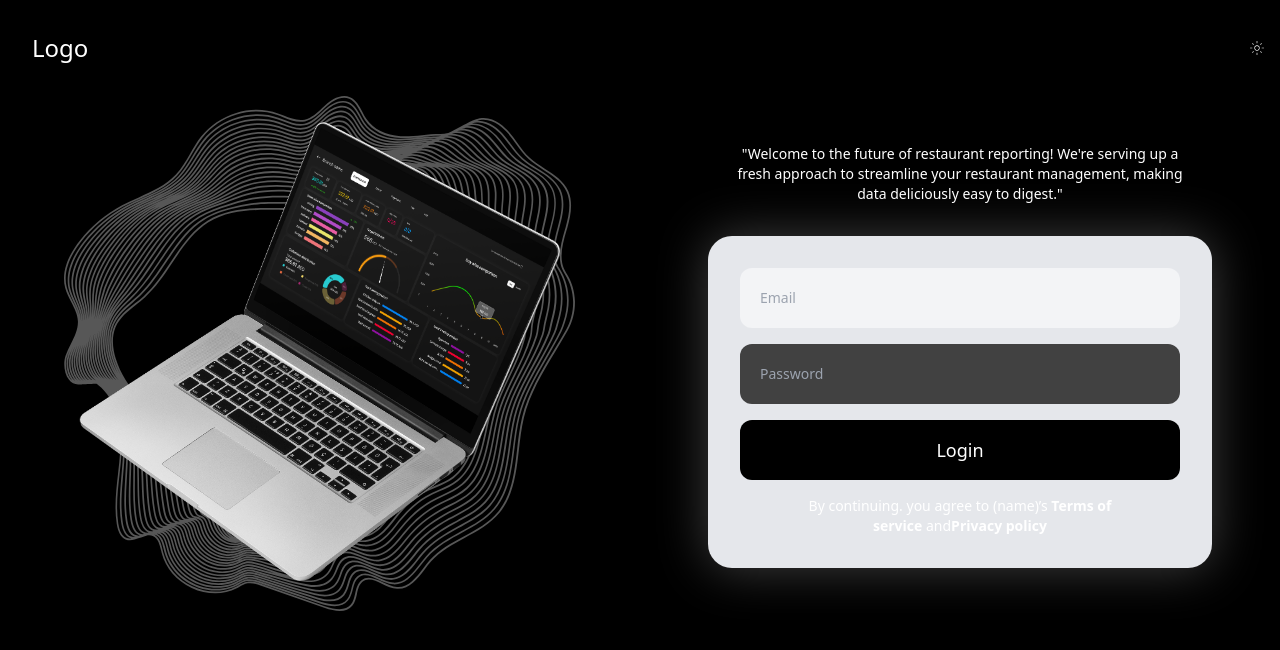
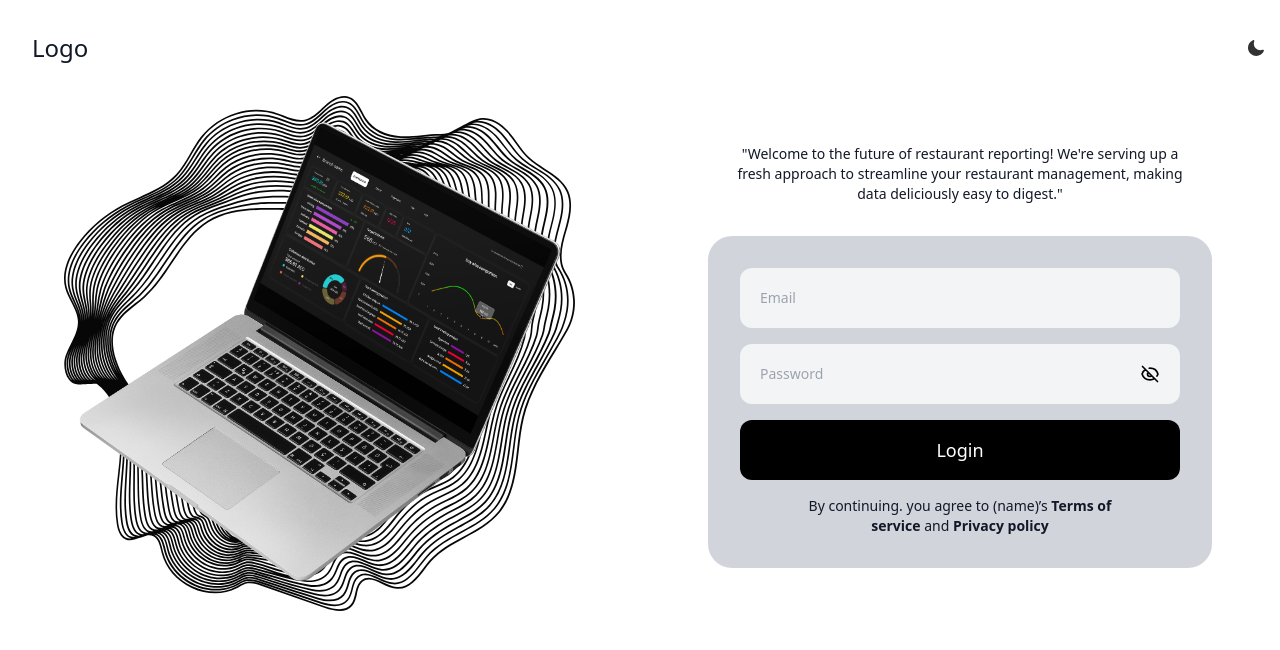
Before and after one commit to amarnadhcp/Sacrosys-Test, a React (Vite) app: page /Login in a window 1280 px wide. Shown: the top 650 px of the page. Built offline with nearby package versions, Linux system fonts and the light colour scheme.

Commit message:
feat(Design-DarkMode):Implemented dark mode switch and also made more responsive

```diff
--- a/src/pages/Login.jsx
+++ b/src/pages/Login.jsx
@@ -1,16 +1,44 @@
 import React, { useState } from "react";
 import Macbook from "../assets/macBook.svg";
 import MacBg from "../assets/MacBg.svg";
+import useDarkTheme from "./useDark";
 
 function Login() {
+  const [colorTheme, setTheme] = useDarkTheme();
+  const [passwordVisible, setPasswordVisible] = useState(false);
+  const togglePasswordVisibility = () => {
+    setPasswordVisible(!passwordVisible);
+  };
 
   return (
-    <div className="bg-black h-screen">
+    <div className="dark:bg-black  light:bg-gray-100 h-screen">
       <div className="max-w-7xl w-full mx-auto">
-      <div className="items-center p-4 flex justify-between">
-        <h1 className="text-white text-2xl p-4 cursor-pointer">Logo</h1>
+        <div className="items-center p-4 select-none flex justify-between">
+          <h1 className="dark:text-white text-gray-900 text-2xl p-4 cursor-pointer">
+            Logo
+          </h1>
+          <div
+            className="cursor-pointer"
+            onClick={() => setTheme(colorTheme == "dark" ? "dark" : "light")}
+          >
+            {colorTheme == "dark" ? (
               <svg
-          className="cursor-pointer"
+                className="w-4"
+                xmlns="http://www.w3.org/2000/svg"
+                width="50"
+                height="50"
+                viewBox="0 0 50 50"
+                fill="none"
+              >
+                <path
+                  fillRule="evenodd"
+                  clipRule="evenodd"
+                  d="M15.5782 0.601195C18.1085 -0.53263 20.3005 2.02862 19.5089 4.25244C16.8231 11.7982 18.4733 20.3685 24.0483 25.9412C29.6515 31.5425 38.2785 33.1887 45.8488 30.4547C48.0515 29.6592 50.5433 31.8297 49.4543 34.2997C49.422 34.3727 49.3895 34.4455 49.3568 34.5185C47.4185 38.8165 44.318 42.8585 40.3068 45.5685C36.0313 48.457 30.9893 50.0002 25.829 50.0002H25.8265C19.8259 49.9937 14.0143 47.9007 9.38793 44.0802C4.76158 40.2597 1.60863 34.9492 0.469829 29.0592C-0.668971 23.1692 0.277354 17.0668 3.1465 11.7979C5.86645 6.80302 10.4402 2.92144 15.5038 0.634645L15.5782 0.601195Z"
+                  fill="#323232"
+                />
+              </svg>
+            ) : (
+              <svg
                 xmlns="http://www.w3.org/2000/svg"
                 width="14"
                 height="14"
@@ -22,18 +50,23 @@ function Login() {
                   fill="white"
                 />
               </svg>
+            )}
           </div>
-      <div className="flex">
+        </div>
+        <div className="flex select-none">
           <div className="relative w-1/2 lg:flex hidden justify-center">
             <img
               className="z-30 absolute -top-10 w-90pt"
               src={Macbook}
               alt=""
             />
-          <img className="absolute w-80pt opacity-35" src={MacBg} />
+            <img
+              className="absolute w-80pt dark:opacity-35 opacity-7   0 filter invert dark:invert-0"
+              src={MacBg}
+            />
           </div>
           <div className="lg:w-1/2">
-          <h1 className="text-white text-center px-10 sm:px-48 lg:px-20 m-3 text-sm md:text-md sm:mb-8 sm:mt-12">
+            <h1 className="dark:text-white text-gray-900 text-center px-10 sm:px-48 lg:px-20 m-3 text-sm md:text-md sm:mb-8 sm:mt-12">
               "Welcome to the future of restaurant reporting! We're serving up a
               fresh approach to streamline your restaurant management, making
               data deliciously easy to digest."
@@ -43,31 +76,75 @@ function Login() {
                 style={{
                   boxShadow: "0px 0px 50px 0px rgba(255, 255, 255, 0.25)",
                 }}
-              className="dark:bg-grayDark1 bg-gray-200 w-90pt mx-auto p-4 sm:p-8 rounded-3xl flex flex-col gap-4 0 md:grid-cols-2"
+                className="dark:bg-grayDark1 bg-gray-300 w-90pt mx-auto p-4 sm:p-8 rounded-3xl flex flex-col gap-4 0 md:grid-cols-2"
               >
                 <div>
                   <input
                     type="text"
-                  class="dark:bg-grayDark2 bg-gray-100 text-white focus:outline-dashed text-sm rounded-xl  block w-full p-3 sm:p-5"
+                    className="dark:bg-grayDark2 bg-gray-100 dark:text-white text-gray-900 focus:outline-dashed text-sm rounded-xl  block w-full p-3 sm:p-5"
                     placeholder="Email"
                   />
                 </div>
-              <div>
+                <div className="relative">
+                  {passwordVisible ? (
+                    <svg
+                      onClick={togglePasswordVisibility}
+                      className="absolute cursor-pointer w-5 -top-2 sm:top-0 right-5 z-30"
+                      xmlns="http://www.w3.org/2000/svg"
+                      width="61"
+                      height="61"
+                      viewBox="0 0 61 61"
+                      fill="none"
+                    >
+                      <path
+                        d="M37.5727 30.4089C37.5727 34.5512 34.2149 37.9089 30.0727 37.9089C25.9307 37.9089 22.5728 34.5512 22.5728 30.4089C22.5728 26.2667 25.9307 22.9089 30.0727 22.9089C34.2149 22.9089 37.5727 26.2667 37.5727 30.4089Z"
+                        stroke="black"
+                        stroke-width="5"
+                        stroke-linecap="round"
+                        stroke-linejoin="round"
+                      />
+                      <path
+                        d="M30.0741 12.9089C18.8799 12.9089 9.40421 20.2661 6.21851 30.4089C9.40416 40.5517 18.8799 47.9089 30.0741 47.9089C41.2681 47.9089 50.7438 40.5517 53.9296 30.4089C50.7438 20.2662 41.2681 12.9089 30.0741 12.9089Z"
+                        stroke="black"
+                        stroke-width="5"
+                        stroke-linecap="round"
+                        stroke-linejoin="round"
+                      />
+                    </svg>
+                  ) : (
+                    <svg
+                      onClick={togglePasswordVisibility}
+                      className="absolute cursor-pointer w-5 -top-2 sm:top-0 right-5 z-30"
+                      xmlns="http://www.w3.org/2000/svg"
+                      width="60"
+                      height="60"
+                      viewBox="0 0 60 60"
+                      fill="none"
+                    >
+                      <path
+                        d="M7.49755 7.5L52.4975 52.5M24.6083 24.7841C23.3017 26.134 22.4976 27.973 22.4976 30C22.4976 34.1423 25.8555 37.5 29.9975 37.5C32.0538 37.5 33.9168 36.6725 35.2715 35.3325M16.2476 16.6179C11.4993 19.7509 7.88263 24.4599 6.14258 30C9.3282 40.1427 18.804 47.5 29.998 47.5C34.9703 47.5 39.6035 46.0485 43.497 43.546M27.4975 12.6235C28.32 12.5418 29.1543 12.5 29.998 12.5C41.1923 12.5 50.668 19.8573 53.8535 30C53.1518 32.235 52.1443 34.3345 50.8805 36.25"
+                        stroke="black"
+                        stroke-width="5"
+                        stroke-linecap="round"
+                        stroke-linejoin="round"
+                      />
+                    </svg>
+                  )}
                   <input
-                  type="password"
-                  class="bg-grayDark2 text-white text-sm focus:outline-dashed rounded-xl  block w-full p-3 sm:p-5"
+                    type={passwordVisible ? "text" : "password"}
+                    className="relative dark:bg-grayDark2 bg-gray-100 darK:text-white text-gray-900 text-sm focus:outline-dashed rounded-xl  block w-full py-3 ps-3 pe-16 sm:ps-5 sm:py-5"
                     placeholder="Password"
                   />
                 </div>
                 <button
                   type="submit"
-                class="text-white  bg-black font-medium rounded-xl text-lg w-full sm:w-auto p-3 sm:px-6 sm:py-4 text-center"
+                  className="text-white  bg-black font-medium rounded-xl text-lg w-full sm:w-auto p-3 sm:px-6 sm:py-4 text-center"
                 >
                   Login
                 </button>
-              <p className="text-center text-xs sm:text-sm w-[20rem] mx-auto text-white">
+                <p className="text-center text-xs sm:text-sm w-[20rem] mx-auto dark:text-white text-gray-900">
                   By continuing. you agree to (name)’s{" "}
-                <span className="font-semibold">Terms of service</span> and
+                  <span className="font-semibold">Terms of service</span> and{" "}
                   <span className="font-semibold">Privacy policy</span>
                 </p>
               </div>
@@ -76,7 +153,6 @@ function Login() {
         </div>
       </div>
     </div>
-
   );
 }
 
--- /dev/null
+++ b/src/pages/useDark.jsx
@@ -0,0 +1,21 @@
+import { useEffect, useState } from "react";
+
+function useDarkTheme() {
+
+  if(!localStorage.theme){
+    localStorage.setItem('theme',window.matchMedia('(prefers-color-scheme: dark)').matches?'dark':'light')
+  }
+  const [theme, setTheme] = useState(localStorage.theme);
+  const colorTheme = theme == "dark" ? "light" : "dark";
+
+  useEffect(() => {
+    const root = window.document.documentElement;
+    root.classList.remove(colorTheme);
+    root.classList.add(theme);
+    localStorage.setItem("theme", theme);
+  }, [theme, colorTheme]);
+
+  return [colorTheme, setTheme];
+}
+
+export default useDarkTheme;
--- a/src/utils/userRequest.js
+++ b/src/utils/userRequest.js
@@ -6,7 +6,7 @@ const userRequest = axios.create({
 });
 
 
-
+export default userRequest;
 
 
 // future updation for attaching token in  Request Interceptor
--- a/tailwind.config.js
+++ b/tailwind.config.js
@@ -3,6 +3,7 @@ export default {
     "./index.html",
     "./src/**/*.{js,ts,jsx,tsx}",
   ],
+  darkMode:['class'],
   theme: {
     extend: {
       textColor: {
```
Lines whose indentation alone changed are shown as unchanged.
